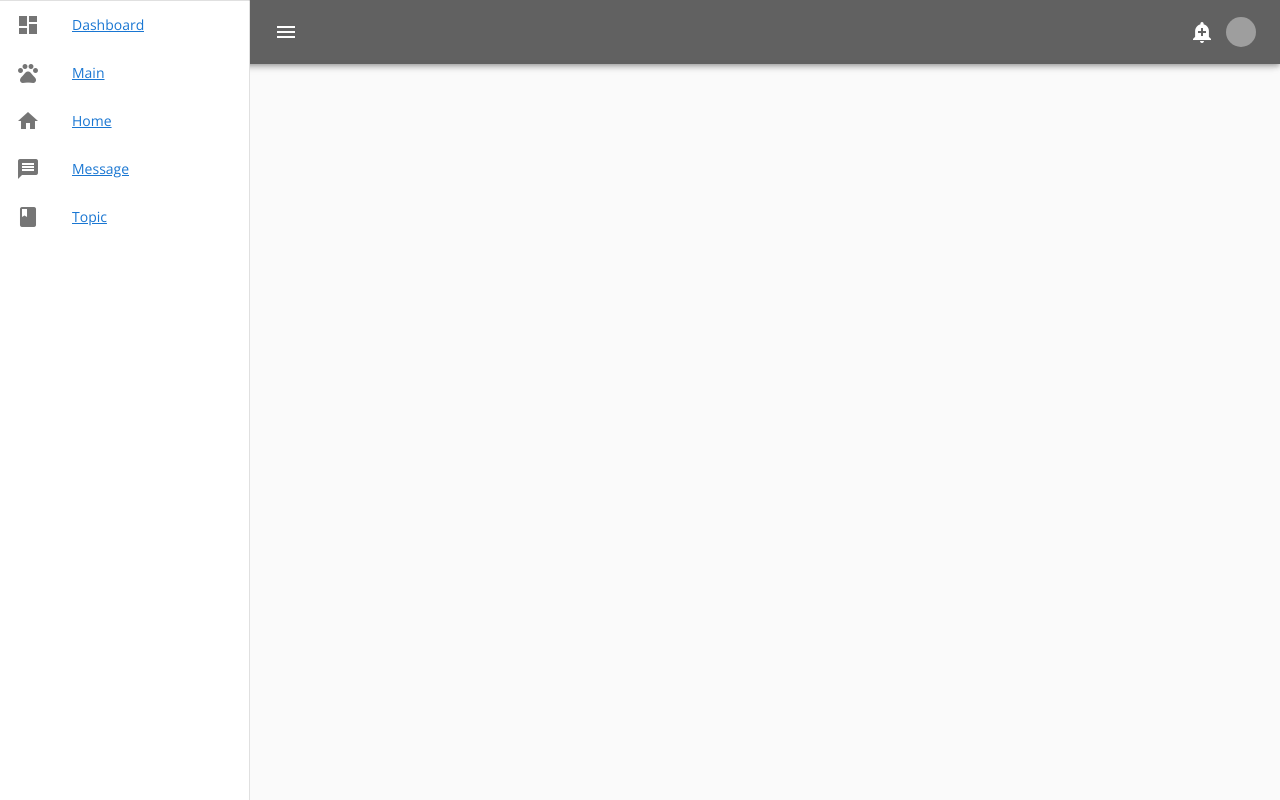
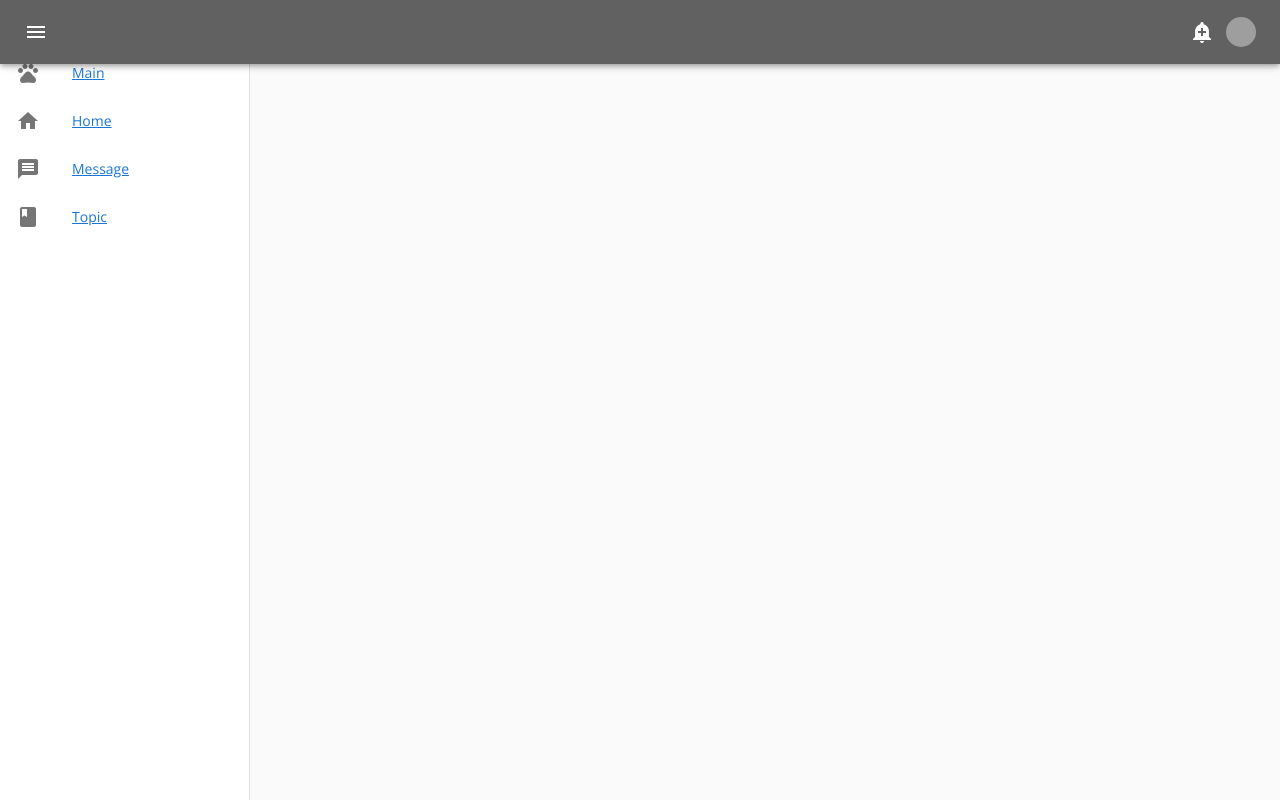
Before and after one commit to shadow3x3x3/mun-frontend, a Vue app: page / in a window 1280 px wide. Built offline with nearby package versions, Linux system fonts and the light colour scheme; grey boxes are pictures that could not be loaded.

Commit message:
[Layout] Make Navbar clipped

```diff
--- a/src/components/Navbar.vue
+++ b/src/components/Navbar.vue
@@ -1,5 +1,5 @@
 <template>
-  <v-toolbar dark app color="grey darken-2">
+  <v-toolbar dark app clipped-left color="grey darken-2">
     <v-toolbar-side-icon @click="toggleSidebar"></v-toolbar-side-icon>
     <router-link to="/dashboard">
       <v-img src="https://picsum.photos/110/100?random"></v-img>
```
